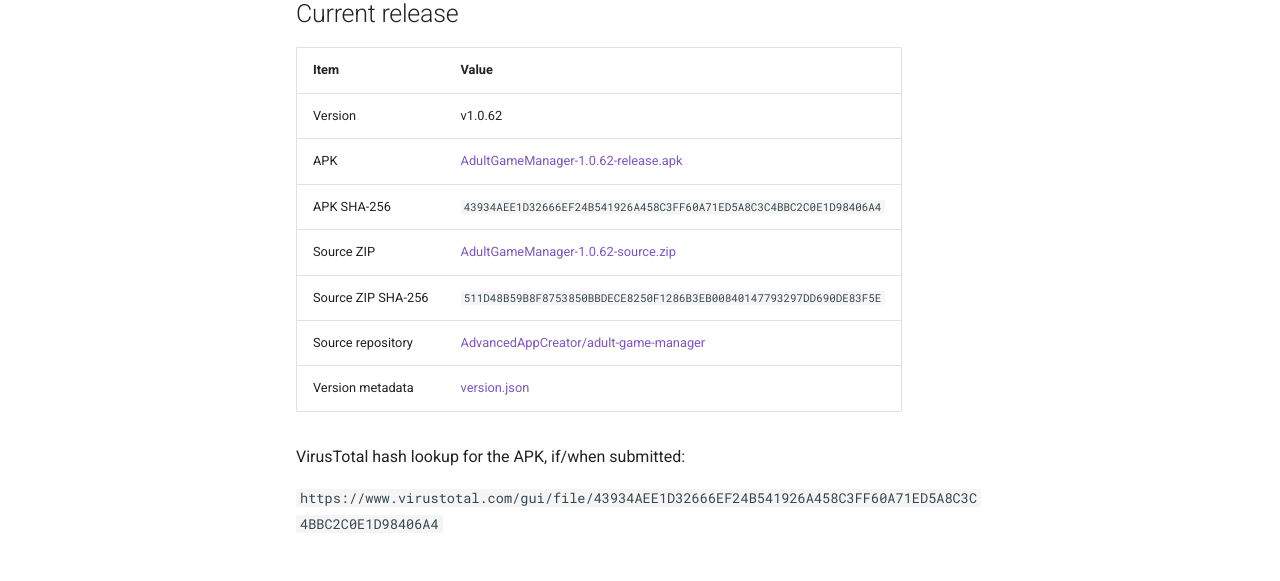
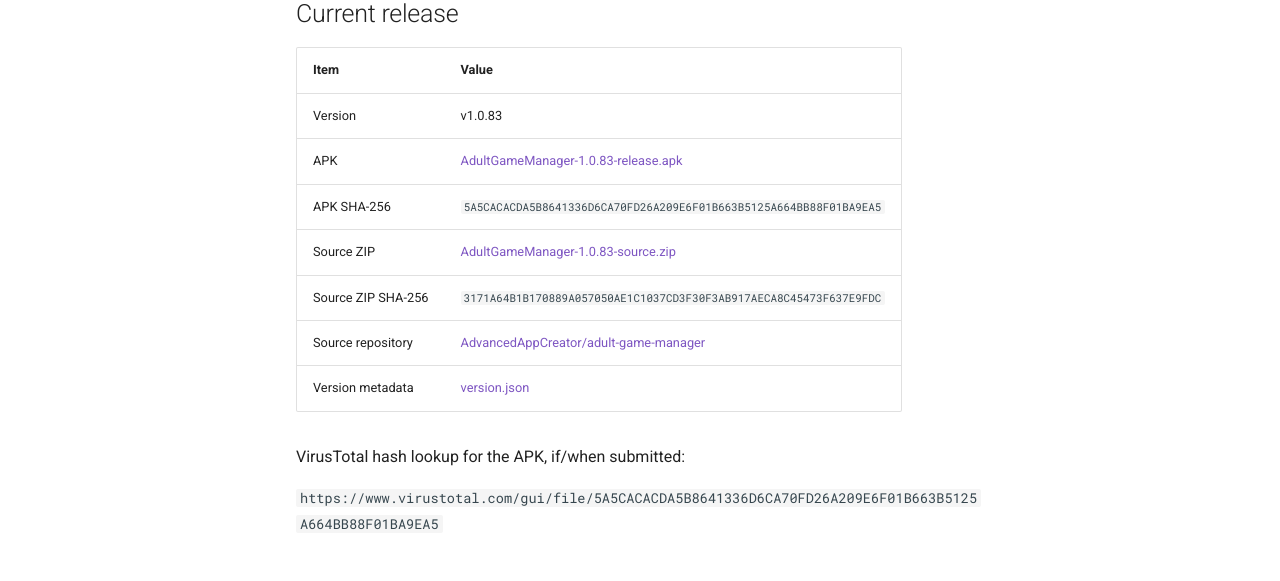
Before and after one commit to AdvancedAppCreator/adult-game-manager-releases, an MkDocs documentation site: the page built from docs/trust.md, in a window 1280 px wide and 900 px high. Shown: the part 297-878 px from the top of the window. Built offline with MkDocs 1.6.1 and Material for MkDocs 9.7.7, drawn with Linux system fonts in a browser that asks for light colours; comment, search, counter and statistics services are not loaded.

Commit message:
Update release docs for AGM 1.0.83
Co-authored-by: Copilot <223556219+Copilot@users.noreply.github.com>

```diff
--- a/docs/trust.md
+++ b/docs/trust.md
@@ -11,17 +11,17 @@ Adult Game Manager is designed to be local-first and verifiable.
 
 | Item | Value |
 | --- | --- |
-| Version | v1.0.62 |
-| APK | [AdultGameManager-1.0.62-release.apk](https://github.com/AdvancedAppCreator/adult-game-manager-releases/releases/download/app/AdultGameManager-1.0.62-release.apk) |
-| APK SHA-256 | `43934AEE1D32666EF24B541926A458C3FF60A71ED5A8C3C4BBC2C0E1D98406A4` |
-| Source ZIP | [AdultGameManager-1.0.62-source.zip](https://github.com/AdvancedAppCreator/adult-game-manager-releases/releases/download/app/AdultGameManager-1.0.62-source.zip) |
-| Source ZIP SHA-256 | `511D48B59B8F8753850BBDECE8250F1286B3EB00840147793297DD690DE83F5E` |
+| Version | v1.0.83 |
+| APK | [AdultGameManager-1.0.83-release.apk](https://github.com/AdvancedAppCreator/adult-game-manager-releases/releases/download/app/AdultGameManager-1.0.83-release.apk) |
+| APK SHA-256 | `5A5CACACDA5B8641336D6CA70FD26A209E6F01B663B5125A664BB88F01BA9EA5` |
+| Source ZIP | [AdultGameManager-1.0.83-source.zip](https://github.com/AdvancedAppCreator/adult-game-manager-releases/releases/download/app/AdultGameManager-1.0.83-source.zip) |
+| Source ZIP SHA-256 | `3171A64B1B170889A057050AE1C1037CD3F30F3AB917AECA8C45473F637E9FDC` |
 | Source repository | [AdvancedAppCreator/adult-game-manager](https://github.com/AdvancedAppCreator/adult-game-manager) |
 | Version metadata | [version.json](https://github.com/AdvancedAppCreator/adult-game-manager-releases/releases/download/app/version.json) |
 
 VirusTotal hash lookup for the APK, if/when submitted:
 
-`https://www.virustotal.com/gui/file/43934AEE1D32666EF24B541926A458C3FF60A71ED5A8C3C4BBC2C0E1D98406A4`
+`https://www.virustotal.com/gui/file/5A5CACACDA5B8641336D6CA70FD26A209E6F01B663B5125A664BB88F01BA9EA5`
 
 ## Source and license
 
```
Also changed, not shown: other parts of docs/trust.md (+1 -1 lines), docs/changelog.md (+9 -1 lines), docs/verification.md (+7 -7 lines).
